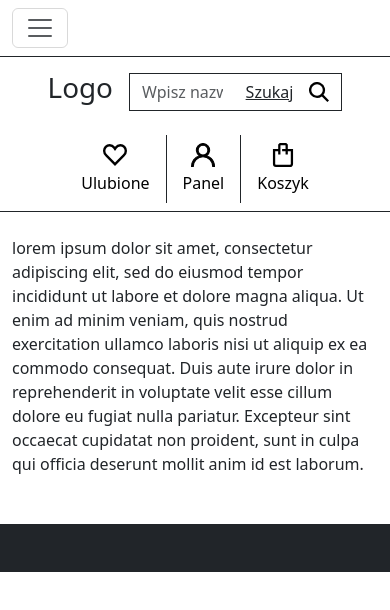
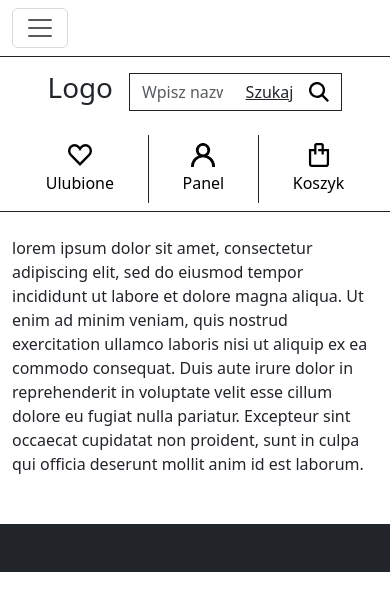
Before and after one commit to Marcin-J-PL/zadanie-tebim-front, a website built with webpack: page index.html in a window 390 px wide. Built offline with nearby package versions, Linux system fonts and the light colour scheme.

Commit message:
Update index.html

```diff
--- a/index.html
+++ b/index.html
@@ -52,20 +52,20 @@
                     </a>
                 </div>
             </div>
-            <ul class="nav col-12 col-md-auto my-2 justify-content-center my-md-0 text-small">
-                <li>
+            <ul class="nav text-center col-12 col-md-auto my-2 justify-content-between justify-content-lg-center my-md-0 text-small">
+                <li class="flex-fill">
                     <a href="#" class="nav-link border-end border-dark">
                         <img class="d-block mx-auto mb-1" src="./assets/shopicon.svg" alt="user" width="24" height="24">
                         Ulubione
                     </a>
                 </li>
-                <li>
+                <li class="flex-fill">
                     <a href="#" class="nav-link border-end border-dark">
                         <img class="d-block mx-auto mb-1" src="./assets/user.svg" alt="user" width="24" height="24">
                         Panel
                     </a>
                 </li>
-                <li>
+                <li class="flex-fill">
                     <a href="#" class="nav-link ">
                         <img class="d-block mx-auto mb-1" src="./assets/cart.svg" alt="user" width="24" height="24">
                         Koszyk
```
